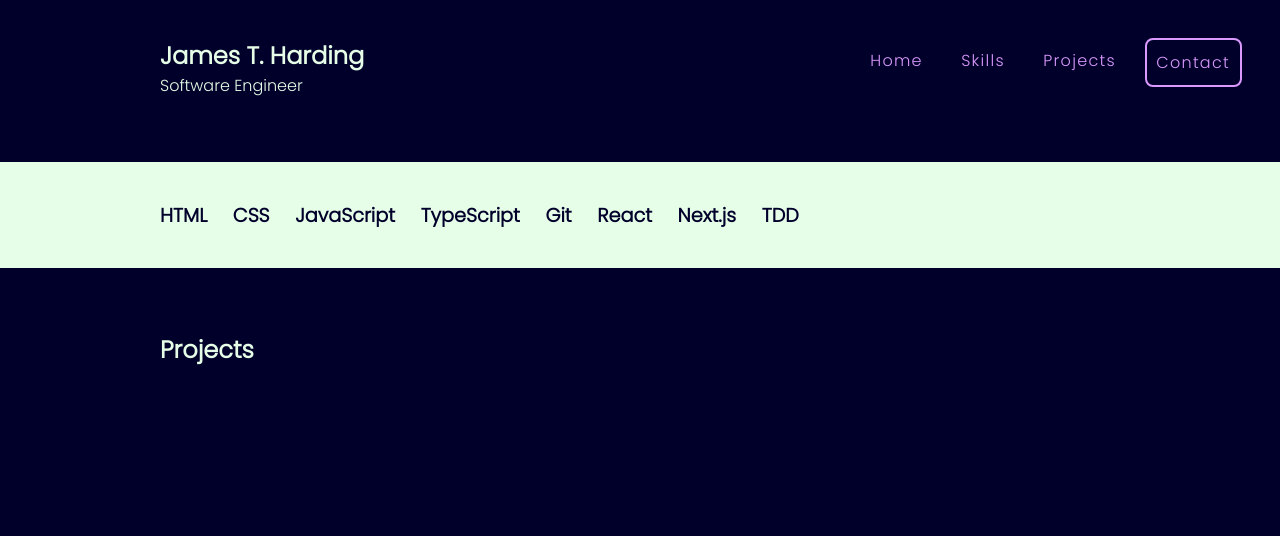
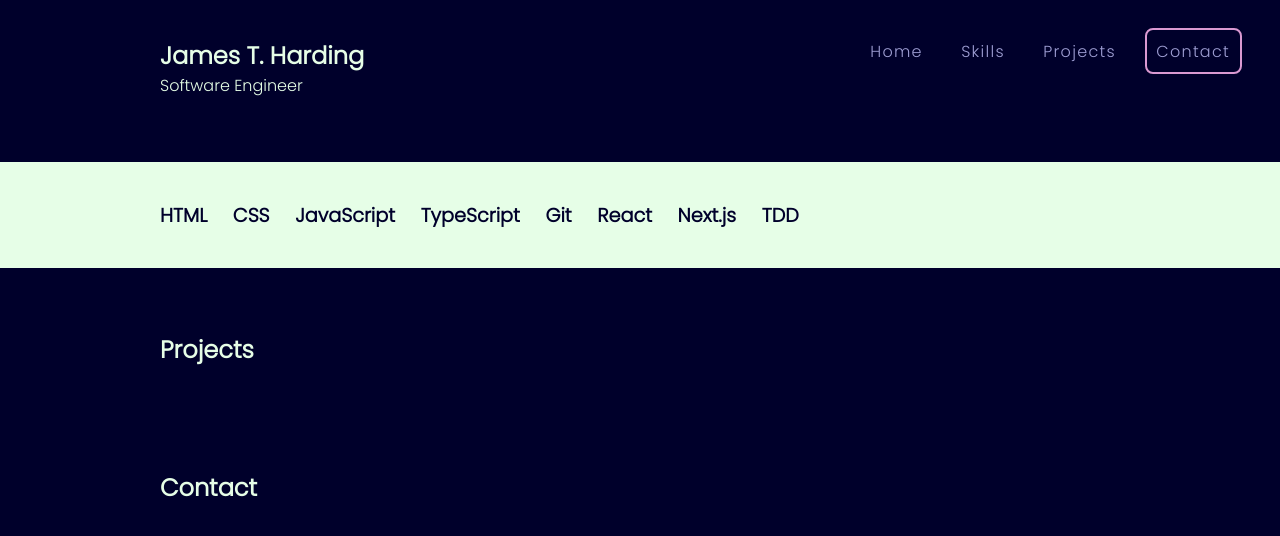
Before and after one commit to empowermint/empowermint, a Next.js app: page / in a window 1280 px wide. Shown: the top 536 px of the page. Built offline with nearby package versions, Linux system fonts and the light colour scheme.

Commit message:
Implement MainMenu

```diff
--- a/app/globals.css
+++ b/app/globals.css
@@ -13,6 +13,8 @@
   --pad-small: clamp(1.5rem, 2vw, 3rem);
   --pad-med: clamp(2rem, 3vw, 4rem);
   --pad-lrg: clamp(4rem, 12vw, 8rem);
+
+  scroll-behavior: smooth;
 }
 
 * {
--- a/app/page.tsx
+++ b/app/page.tsx
@@ -7,15 +7,18 @@ export default function Home() {
 
   return (
     <main>
-      <section className='hero'>
+      <section id='section-hero' className='hero'>
         <h1>James T. Harding</h1>
         <p>Software Engineer</p>
       </section>
-      <section className='colors-secondary full-width skill-list'>
+      <section id='section-skills' className='colors-secondary full-width skill-list'>
         <SkillList />
       </section>
-      <section>
+      <section id='section-projects'>
         <h2>Projects</h2>
+      </section>
+      <section id='section-contact'>
+        <h2>Contact</h2>
       </section>
     </main>
   )
--- a/components/mainMenu/MainMenu.tsx
+++ b/components/mainMenu/MainMenu.tsx
@@ -3,19 +3,23 @@ import styles from './mainMenu.module.css'
 export function MainMenu() {
 
   return (
-    <nav className={styles.mainMenu}>
+    <nav id='menu-main' className={styles.mainMenu}>
       <ul>
         <li>
-          Home
+          <a href='#section-hero'>Home</a>
         </li>
         <li>
-          Skills
+          <a href='#section-skills'>Skills</a>
         </li>
         <li>
-          Projects
+          <a href='#section-projects'>Projects</a>
         </li>
-        <li className={styles.featuredMenuItem}>
-          Contact
+        <li>
+          <a
+            href='#section-contact'
+            className={styles.featuredMenuItem}>
+              Contact
+          </a>
         </li>
       </ul>
     </nav>
--- a/components/mainMenu/mainMenu.module.css
+++ b/components/mainMenu/mainMenu.module.css
@@ -5,6 +5,7 @@
   position: fixed;
   top: var(--pad-med);
   right: var(--pad-med);
+  mix-blend-mode: difference;
 }
 
 .mainMenu ul {
@@ -13,11 +14,19 @@
   list-style: none;
 }
 
-.mainMenu li {
+.mainMenu a {
+  text-decoration: none;
+  transition: .2s ease-out;
   padding: .6em;
+  border-width: 2px;
   border-radius: .5em;
 }
 
+.mainMenu a:hover {
+  filter: brightness(1.2);
+  background-color: hsla(0, 0%, 100%, 20%);
+}
+
 .featuredMenuItem {
-  border: 2px solid var(--highlight);
+  border: solid var(--highlight);
 }
```
